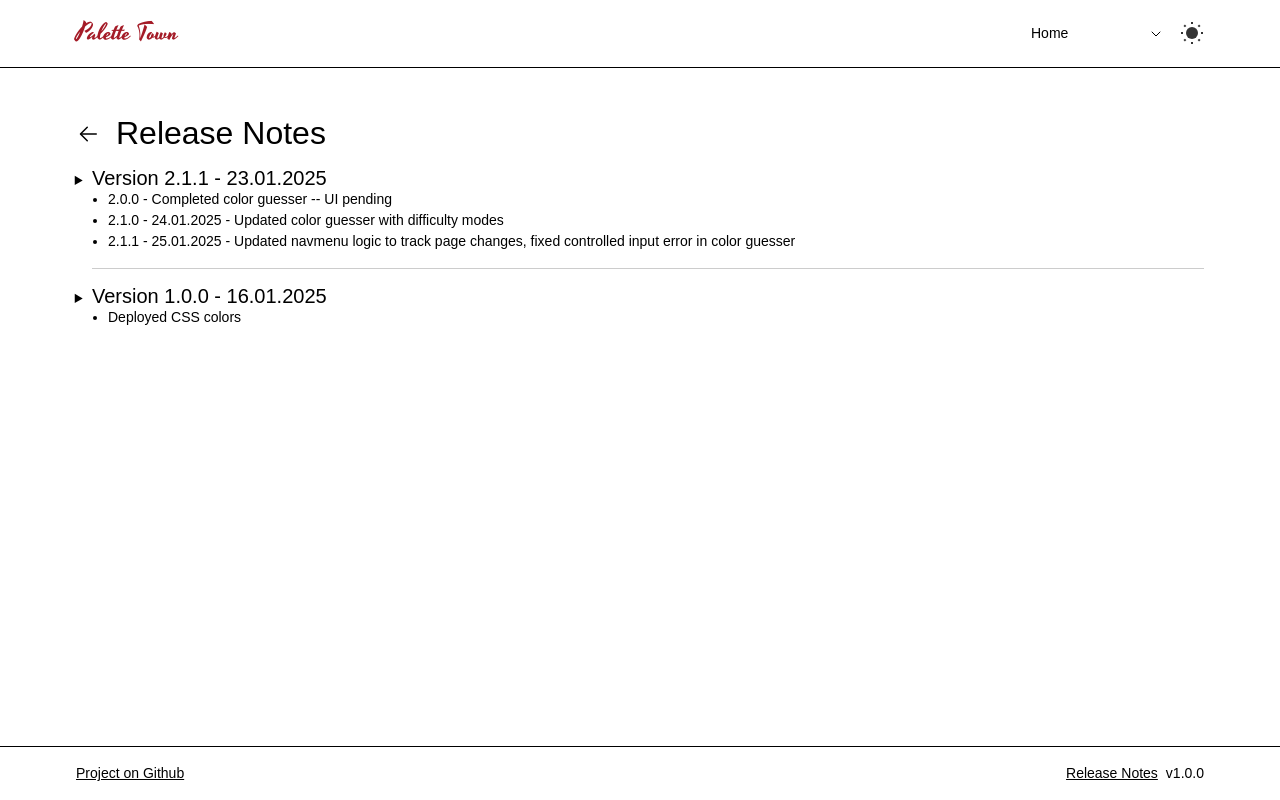
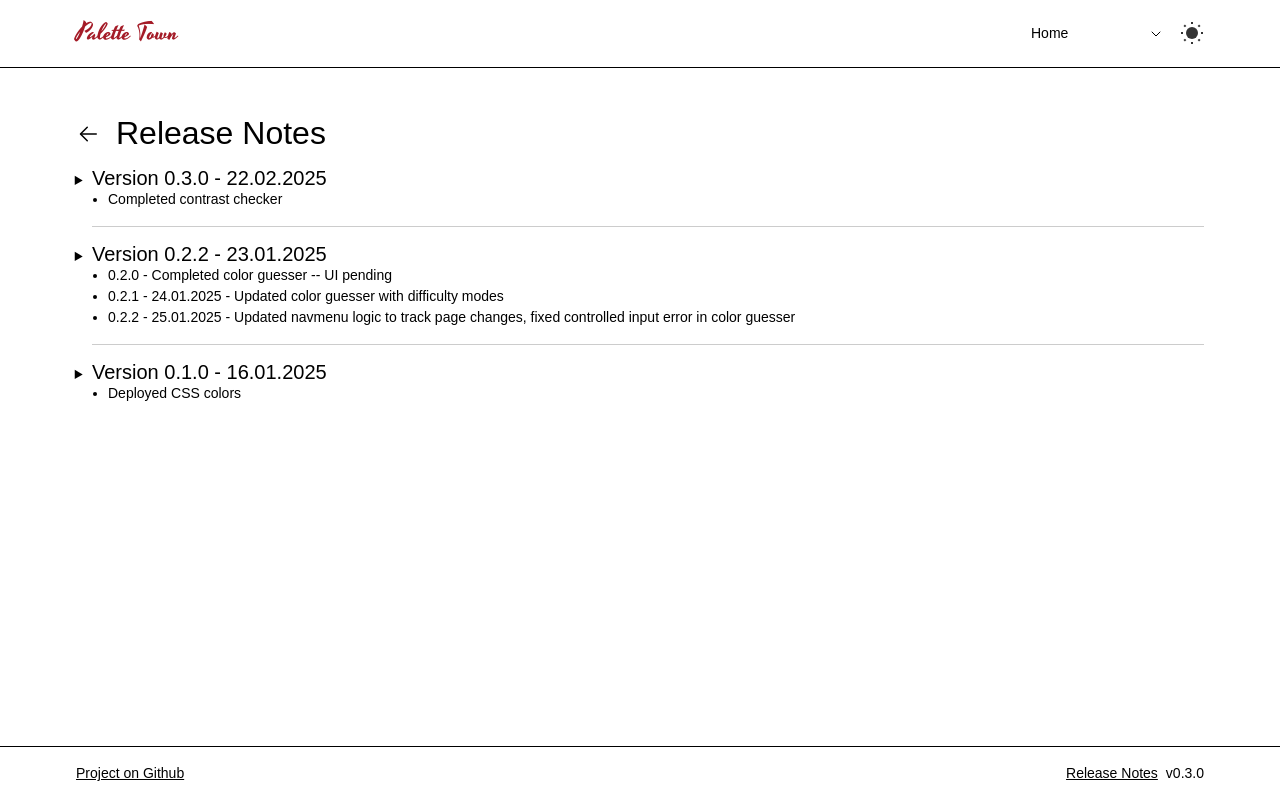
Before and after one commit to nithyarakash-t/palette-town, a React (Vite) app: page /releasenotes in a window 1280 px wide. Built offline with nearby package versions, Linux system fonts and the light colour scheme.

Commit message:
Update project version to 0.3.0; revise release notes and adjust previous version numbers

```diff
--- a/package.json
+++ b/package.json
@@ -1,7 +1,7 @@
 {
   "name": "Palette Town",
   "private": true,
-  "version": "1.0.0",
+  "version": "0.3.0",
   "type": "module",
   "scripts": {
     "dev": "vite",
--- a/src/components/layout/releasenotes/release-notes.ts
+++ b/src/components/layout/releasenotes/release-notes.ts
@@ -1,15 +1,22 @@
 export const releaseNotes = [
     {
-        version: "2.1.1",
-        date: "23.01.2025",
+        version: "0.3.0",
+        date: "22.02.2025",
         desc: [
-            "2.0.0 - Completed color guesser -- UI pending",
-            "2.1.0 - 24.01.2025 - Updated color guesser with difficulty modes",
-            "2.1.1 - 25.01.2025 - Updated navmenu logic to track page changes, fixed controlled input error in color guesser"
+            "Completed contrast checker",
         ]
     },
     {
-        version: "1.0.0",
+        version: "0.2.2",
+        date: "23.01.2025",
+        desc: [
+            "0.2.0 - Completed color guesser -- UI pending",
+            "0.2.1 - 24.01.2025 - Updated color guesser with difficulty modes",
+            "0.2.2 - 25.01.2025 - Updated navmenu logic to track page changes, fixed controlled input error in color guesser"
+        ]
+    },
+    {
+        version: "0.1.0",
         date: "16.01.2025",
         desc: [
             "Deployed CSS colors",
```
